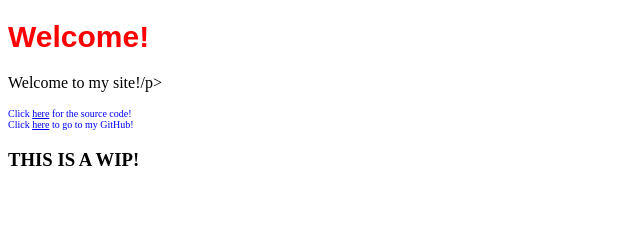
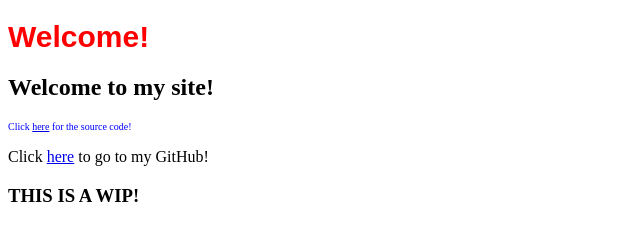
Before and after one commit to LargeLlama/website, a plain HTML site: page index.html in a window 1280 px wide. Shown: the whole page, without its empty margins (0-640 px from the left). Drawn offline with Linux system fonts and the light colour scheme.

Commit message:
Update website and README.md

```diff
--- a/index.html
+++ b/index.html
@@ -5,11 +5,13 @@
 	</head>
         <body>
             <h1 style="color: red; font-size: 30px; font-family: Arial">Welcome!</h1>
-                <p> Welcome to my site!/p>
+                <h2> Welcome to my site!</h2>
+
                 <p style="font-size: 10px; color: blue"> Click
                     <a href="http://www.github.com/largellama/website"> here</a>
-                for the source code!
-                    <br> Click <a href="http://www.github.com/largellama">here</a> to go to my GitHub!</p>
+                for the source code!</p>
+
+                <p>Click <a href="http://www.github.com/largellama">here</a> to go to my GitHub!</p>
 
                 <h3> THIS IS A WIP! </h3>
         </body>
```
Also changed, not shown: 1 other file.
